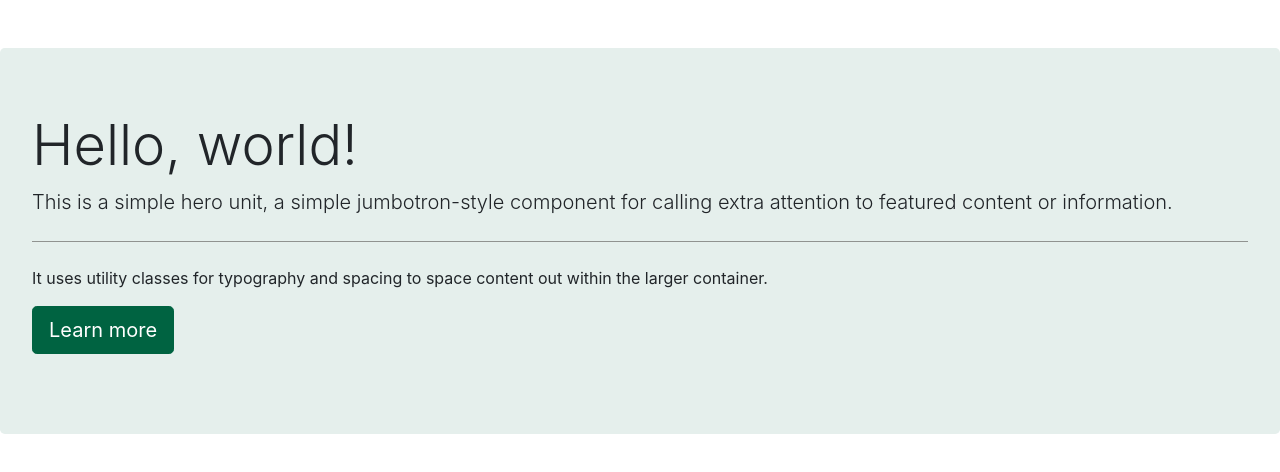
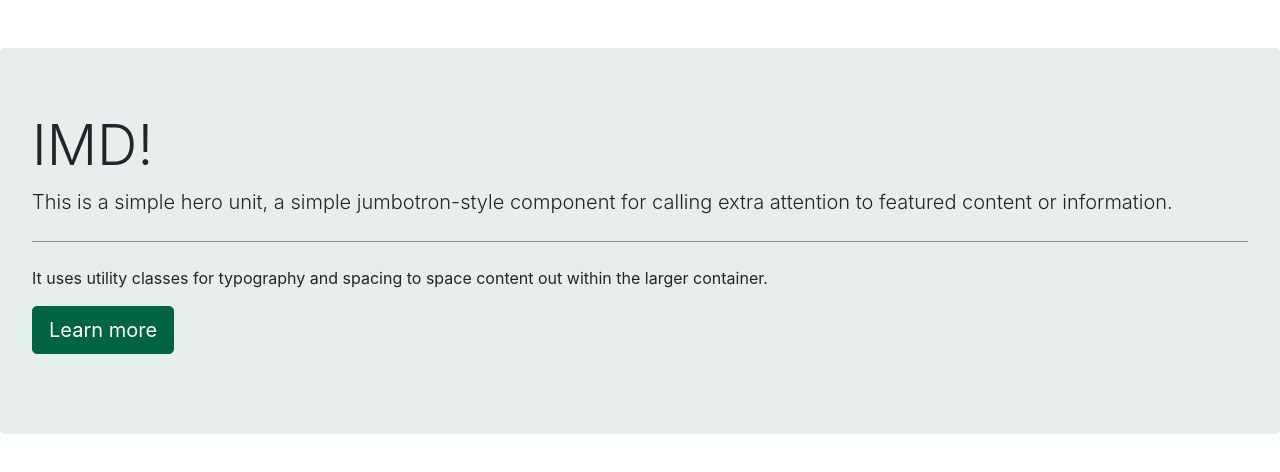
Before and after one commit to MTM6330-F18/final-backrow, a website: page index.html in a window 1280 px wide. Drawn offline with nearby package versions, Linux system fonts and the light colour scheme; files that its build step writes are made by us from their sources.

Commit message:
Initial commit

```diff
--- a/index.html
+++ b/index.html
@@ -12,7 +12,7 @@
 <body>
   <div class="containe-r">
     <div class="jumbotron my-5">
-      <h1 class="display-4">Hello, world!</h1>
+      <h1 class="display-4">IMD!</h1>
       <p class="lead">This is a simple hero unit, a simple jumbotron-style component for calling extra attention to
         featured content or information.</p>
       <hr class="my-4">
```
